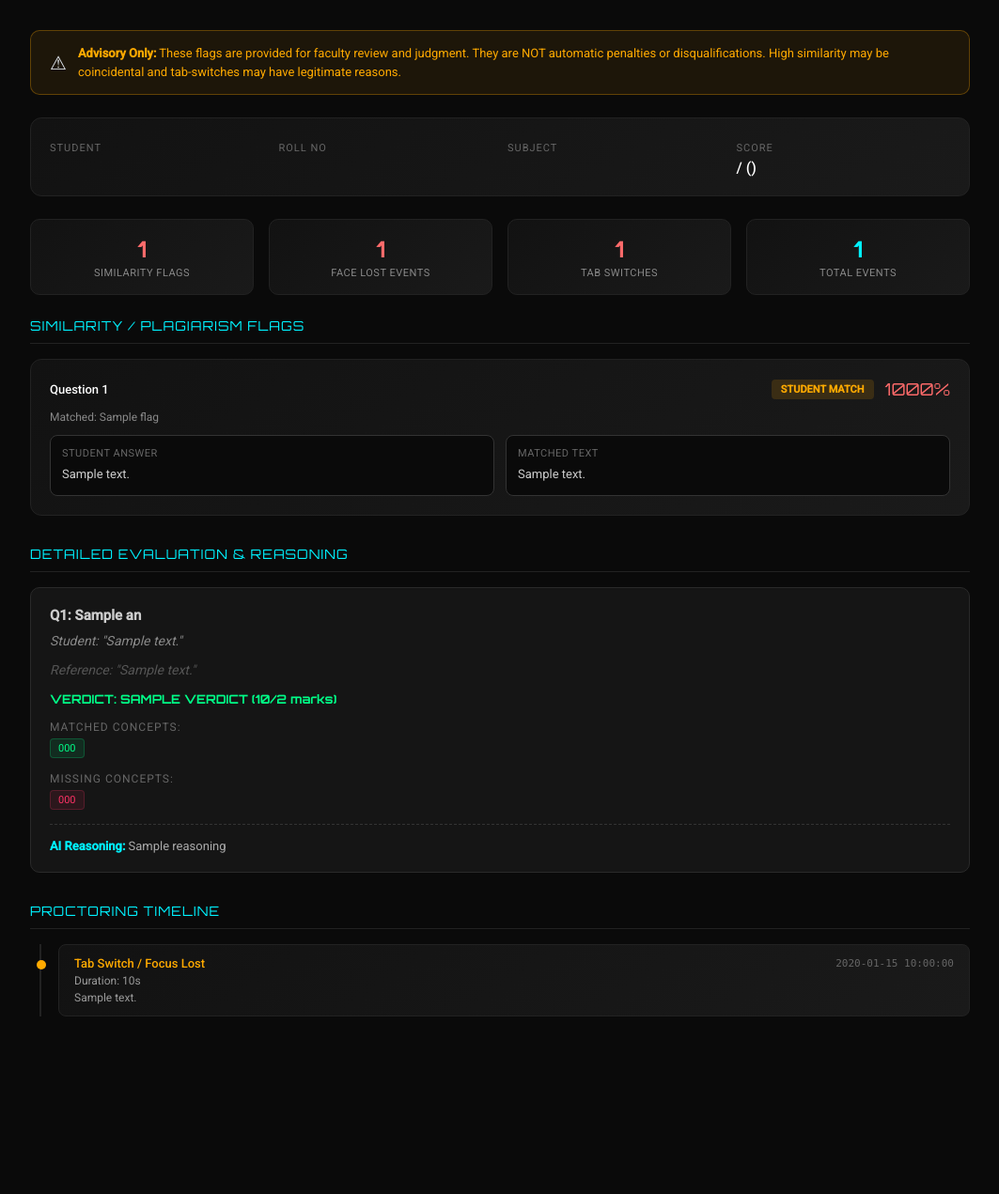
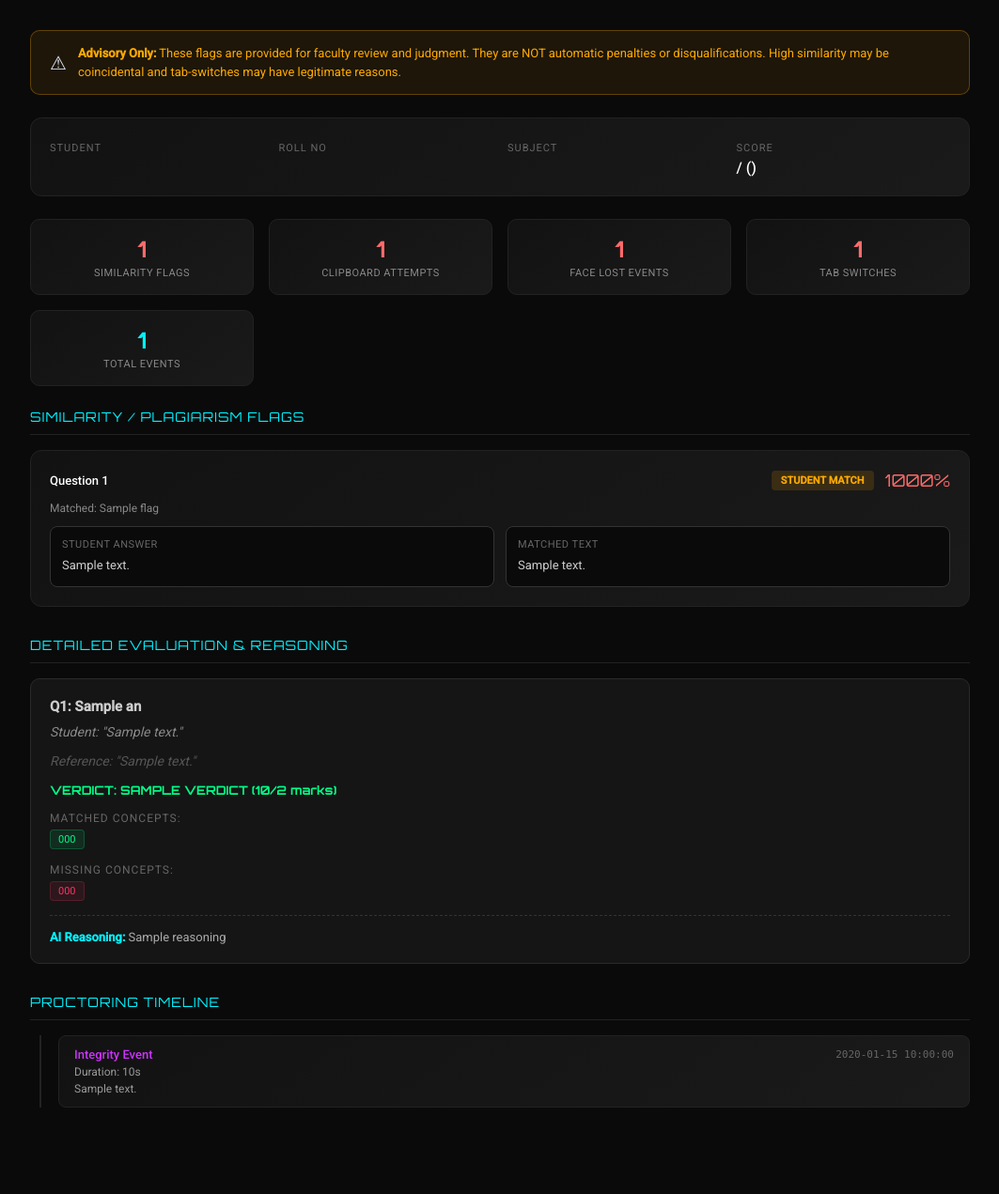
Before and after one commit to viveka-13/AI-VIVA-AGENT, a Flask app: template templates/faculty_integrity.html in a window 1280 px wide. Shown: the part 60-1331 px from the top of the page at 94% size, without its empty margins (108-1171 px from the left). Before the commit the page ends 1142 px from the top, so only its background shows below. Run offline with Flask 3, Linux system fonts and the light colour scheme; the template is opened without the code that fills it: most values are stand-ins (such as "Sample title", 1, 10 or a date in 2020).

Commit message:
disable copy paste during the test

```diff
--- a/integrity_logger.py
+++ b/integrity_logger.py
@@ -51,8 +51,11 @@
         "face_lost_total_seconds": 0.0,
         "tab_switch_count": 0,
         "tab_switch_total_seconds": 0.0,
+        "clipboard_attempt_count": 0,
         "events": events
     }
+
+    clipboard_types = ("copy_attempt", "cut_attempt", "paste_attempt", "context_menu_attempt")
 
     for e in events:
         if e["event_type"] == "face_lost":
@@ -61,5 +64,7 @@
         elif e["event_type"] in ("tab_switch", "focus_loss"):
             summary["tab_switch_count"] += 1
             summary["tab_switch_total_seconds"] += e.get("duration_seconds", 0)
+        elif e["event_type"] in clipboard_types:
+            summary["clipboard_attempt_count"] += 1
 
     return summary
--- a/templates/faculty_integrity.html
+++ b/templates/faculty_integrity.html
@@ -334,6 +334,10 @@
                 <div class="label">Similarity Flags</div>
             </div>
             <div class="mini-stat">
+                <div class="num {{ 'num-warn' if event_summary.clipboard_attempt_count > 0 else 'num-ok' }}">{{ event_summary.clipboard_attempt_count }}</div>
+                <div class="label">Clipboard Attempts</div>
+            </div>
+            <div class="mini-stat">
                 <div class="num {{ 'num-warn' if event_summary.face_lost_count > 0 else 'num-ok' }}">{{ event_summary.face_lost_count }}</div>
                 <div class="label">Face Lost Events</div>
             </div>
@@ -443,10 +447,24 @@
             {% if event_summary.events %}
                 <div class="timeline">
                     {% for event in event_summary.events %}
-                    <div class="timeline-event {{ 'event-face' if event.event_type == 'face_lost' else 'event-tab' }}">
+                    <div class="timeline-event {{ 'event-face' if event.event_type == 'face_lost' else ('event-tab' if event.event_type in ['tab_switch', 'focus_loss'] else 'event-clipboard') }}">
                         <div class="event-header">
-                            <span class="event-type" style="color: {{ '#ff6b6b' if event.event_type == 'face_lost' else '#ffaa00' }}">
-                                {{ 'Face Not Detected' if event.event_type == 'face_lost' else 'Tab Switch / Focus Lost' }}
+                            <span class="event-type" style="color: {{ '#ff6b6b' if event.event_type == 'face_lost' else ('#ffaa00' if event.event_type in ['tab_switch', 'focus_loss'] else '#cc33ff') }}">
+                                {% if event.event_type == 'face_lost' %}
+                                    Face Not Detected
+                                {% elif event.event_type in ['tab_switch', 'focus_loss'] %}
+                                    Tab Switch / Focus Lost
+                                {% elif event.event_type == 'copy_attempt' %}
+                                    Copy Attempt Blocked
+                                {% elif event.event_type == 'paste_attempt' %}
+                                    Paste Attempt Blocked
+                                {% elif event.event_type == 'cut_attempt' %}
+                                    Cut Attempt Blocked
+                                {% elif event.event_type == 'context_menu_attempt' %}
+                                    Right-Click Blocked
+                                {% else %}
+                                    Integrity Event
+                                {% endif %}
                             </span>
                             <span class="event-time">{{ event.timestamp }}</span>
                         </div>
```
Also changed, not shown: templates/questions.html (+93 -0 lines), faculty_data/viva_agent.db.
